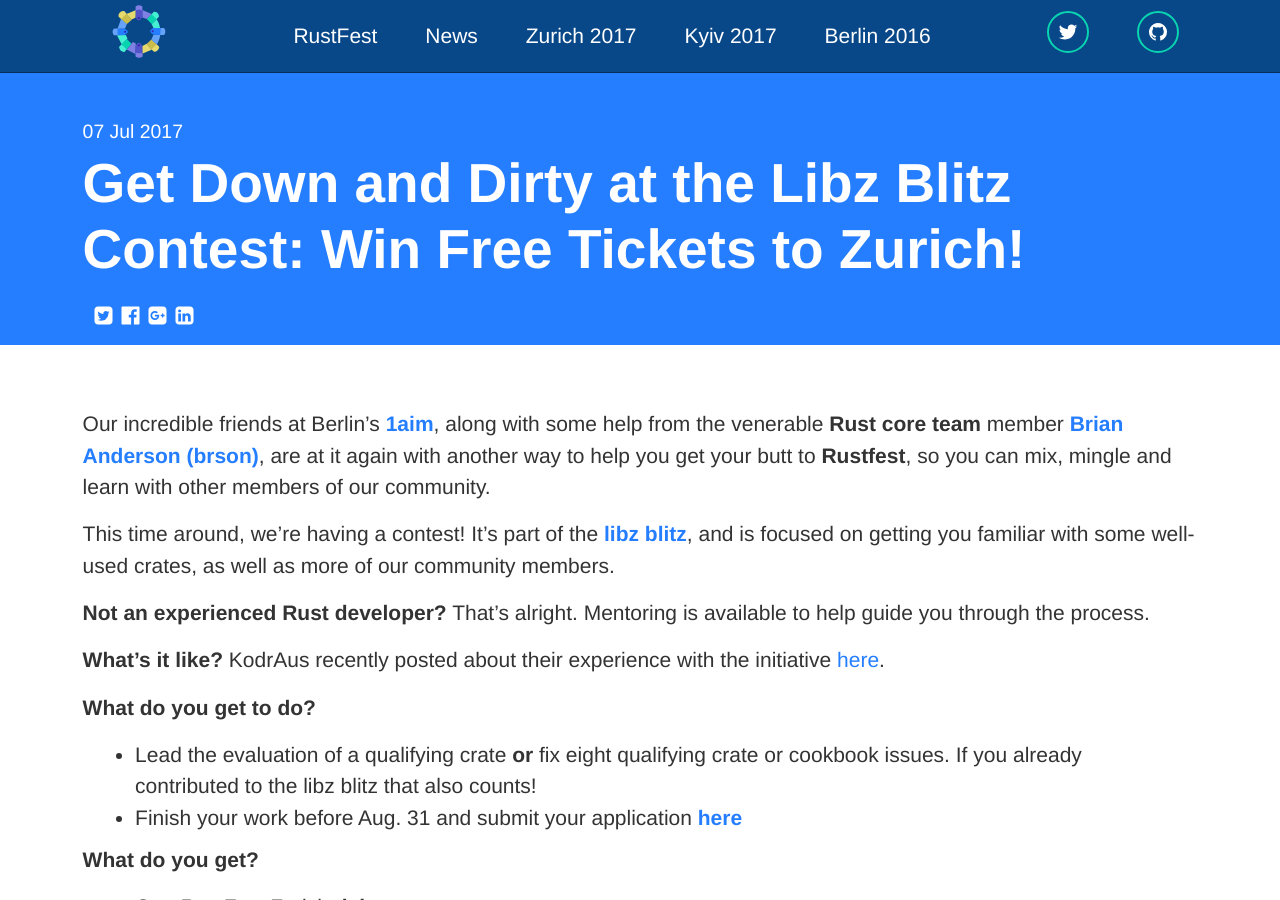
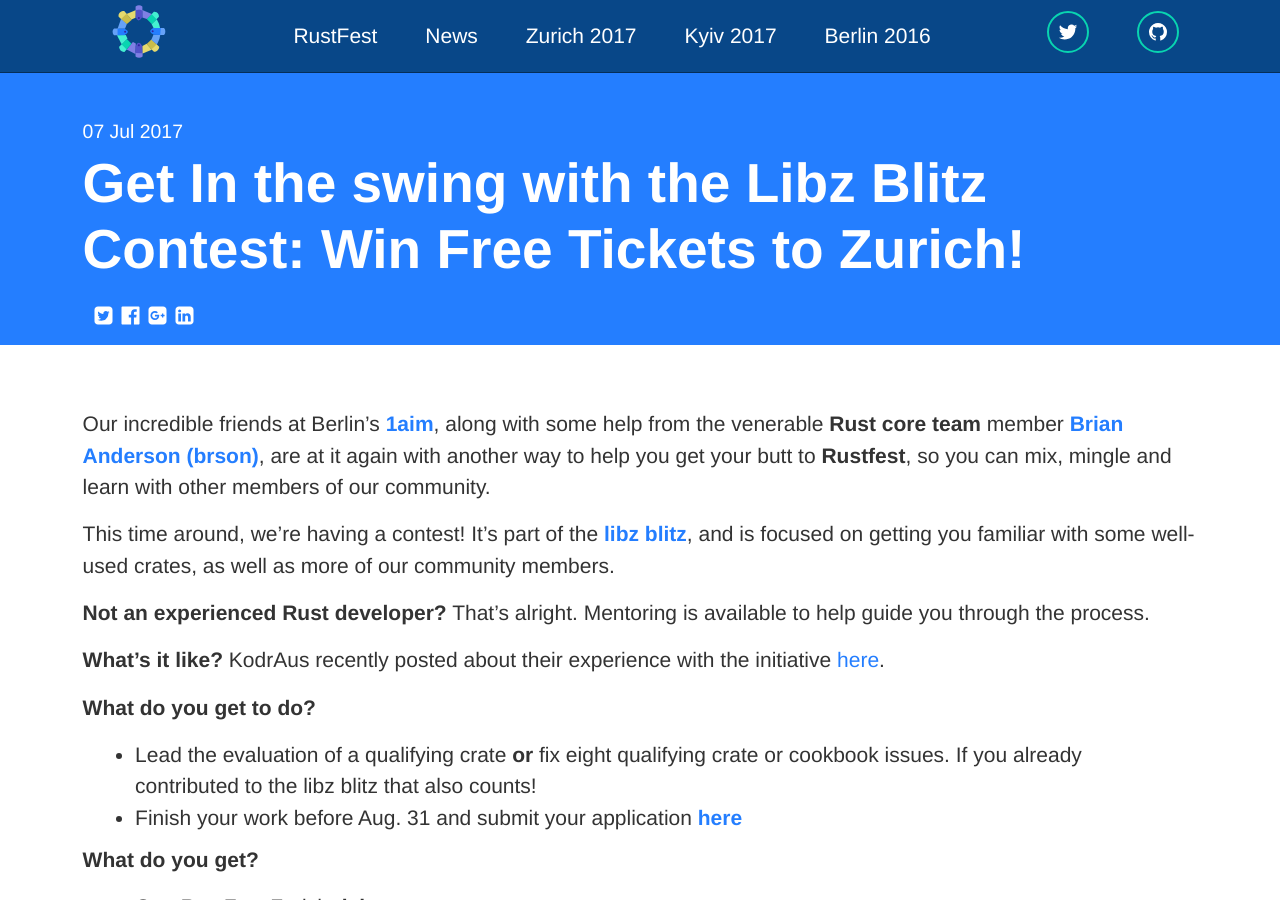
Before and after one commit to RustFestEU/blog.rustfest.eu, a Jekyll site: the page built from _posts/2017-07-07-libz-blitz.md, in a window 1280 px wide and 900 px high. Built offline with Jekyll 4.4.1, drawn with Linux system fonts in a browser that asks for light colours.

Commit message:
Revised title

```diff
--- a/_posts/2017-07-07-libz-blitz.md
+++ b/_posts/2017-07-07-libz-blitz.md
@@ -1,6 +1,6 @@
 ---
 layout: post
-title: "Get Down and Dirty at the Libz Blitz Contest: Win Free Tickets to Zurich!"
+title: "Get In the swing with the Libz Blitz Contest: Win Free Tickets to Zurich!"
 authors:
   - hoverbear
 ---
```
